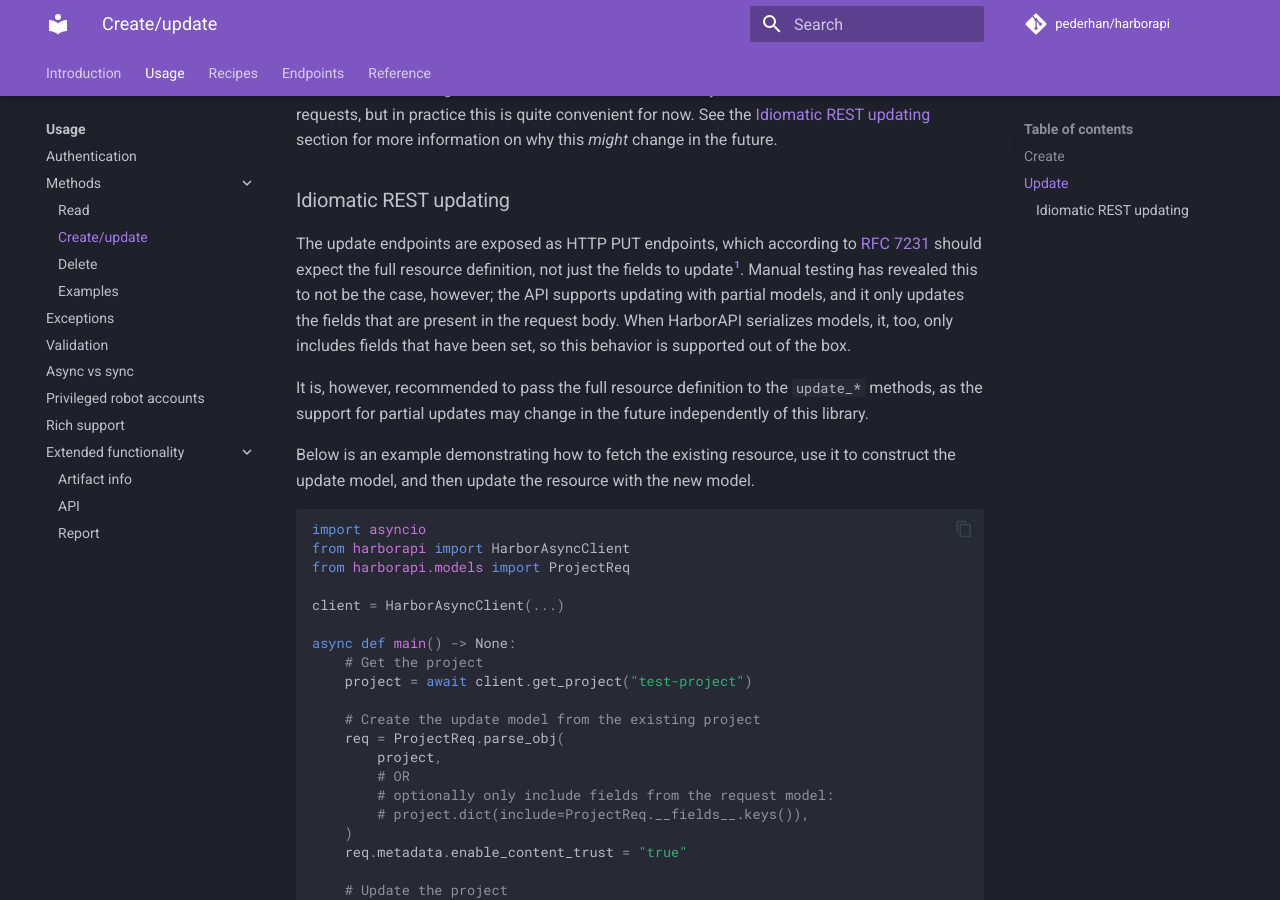
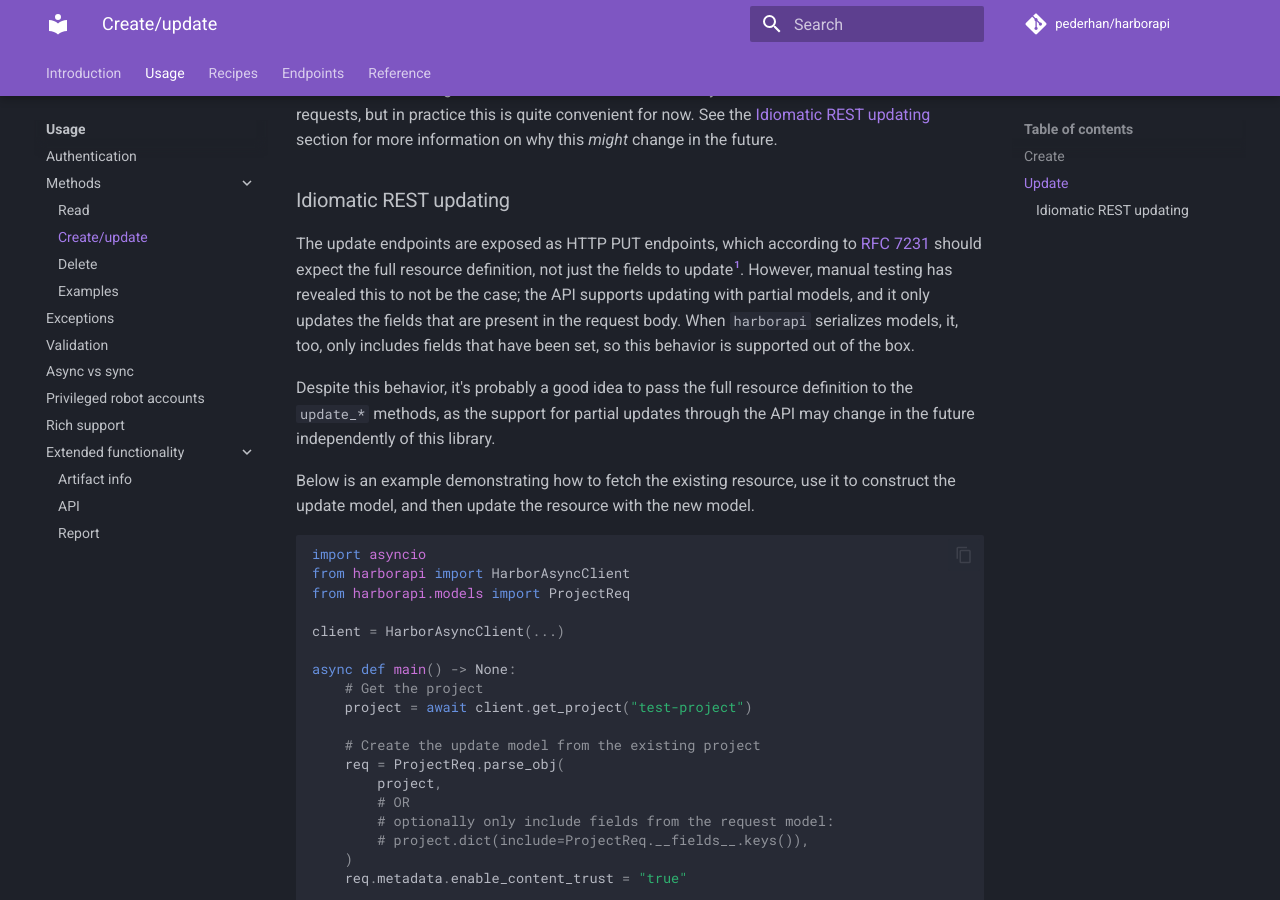
Before and after one commit to unioslo/harborapi, an MkDocs documentation site: the page built from docs/usage/methods/create-update.md, in a window 1280 px wide and 900 px high, scrolled down 1597 px. Built offline with MkDocs 1.6.1 and Material for MkDocs 9.7.7, drawn with Linux system fonts in a browser that asks for light colours; comment, search, counter and statistics services are not loaded.

Commit message:
Docs: modify phrasing

```diff
--- a/docs/usage/methods/create-update.md
+++ b/docs/usage/methods/create-update.md
@@ -65,9 +65,9 @@
 
 ### Idiomatic REST updating
 
-The update endpoints are exposed as HTTP PUT endpoints, which according to [RFC 7231](https://datatracker.ietf.org/doc/html/rfc7231#section-4.3.4) should expect the full resource definition, not just the fields to update[^1]. Manual testing has revealed this to not be the case, however; the API supports updating with partial models, and it only updates the fields that are present in the request body. When HarborAPI serializes models, it, too, only includes fields that have been set, so this behavior is supported out of the box.
+The update endpoints are exposed as HTTP PUT endpoints, which according to [RFC 7231](https://datatracker.ietf.org/doc/html/rfc7231#section-4.3.4) should expect the full resource definition, not just the fields to update[^1]. However, manual testing has revealed this to not be the case; the API supports updating with partial models, and it only updates the fields that are present in the request body. When `harborapi` serializes models, it, too, only includes fields that have been set, so this behavior is supported out of the box.
 
-It is, however, recommended to pass the full resource definition to the `update_*` methods, as the support for partial updates may change in the future independently of this library.
+Despite this behavior, it's probably a good idea to pass the full resource definition to the `update_*` methods, as the support for partial updates through the API may change in the future independently of this library.
 
 Below is an example demonstrating how to fetch the existing resource, use it to construct the update model, and then update the resource with the new model.
 
```
